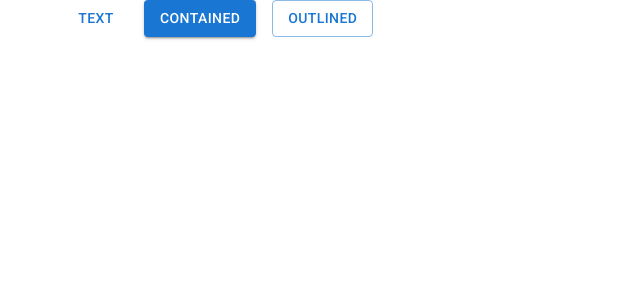
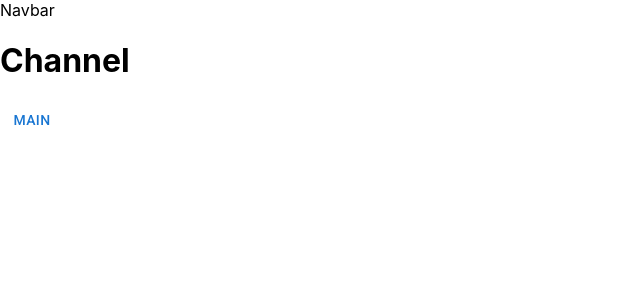
Before and after one commit to asilbek2706/Tube-v3-Clone, a React (Create React App) app: page /channel/1 in a window 1280 px wide. Shown: the top 300 px of the page, without its empty margins (0-640 px from the left). Built offline with nearby package versions, Linux system fonts and the light colour scheme.

Commit message:
feat/2: react-router-dom

```diff
--- a/package.json
+++ b/package.json
@@ -14,6 +14,7 @@
     "@testing-library/user-event": "^13.5.0",
     "react": "^19.2.4",
     "react-dom": "^19.2.4",
+    "react-router-dom": "^7.13.1",
     "react-scripts": "5.0.1",
     "web-vitals": "^2.1.4"
   },
--- a/src/components/app/app.jsx
+++ b/src/components/app/app.jsx
@@ -1,14 +1,18 @@
-import {Button, Container, Stack} from "@mui/material";
+import {Box} from "@mui/material";
+import {Route, Routes} from "react-router-dom";
+import {Channel, Main, Navbar, Search, VideoDetail} from "../index";
 
 const App = () => {
     return (
-        <Container>
-            <Stack spacing={2} direction="row">
-                <Button variant="text">Text</Button>
-                <Button variant="contained">Contained</Button>
-                <Button variant="outlined">Outlined</Button>
-            </Stack>
-        </Container>
+        <Box>
+            <Navbar />
+            <Routes>
+                <Route path="/" element={<Main />} />
+                <Route path="/channel/:id" element={<Channel />} />
+                <Route path="/video/:id" element={<VideoDetail />} />
+                <Route path="/search/:id" element={<Search />} />
+            </Routes>
+        </Box>
     )
 }
 
--- /dev/null
+++ b/src/components/channel/channel.jsx
@@ -0,0 +1,17 @@
+import {Link, useParams} from "react-router-dom";
+import {Button} from "@mui/material";
+
+const Channel = () => {
+    const params = useParams()
+
+    return (
+        <>
+            <h1>Channel</h1>
+            <Link to="/">
+                <Button>Main</Button>
+            </Link>
+        </>
+    )
+}
+
+export default Channel;
--- a/src/components/index.js
+++ b/src/components/index.js
@@ -1 +1,6 @@
 export { default as App } from './app/app';
+export { default as Main } from './main/main';
+export { default as Channel } from './channel/channel';
+export { default as Navbar } from './navbar/navbar';
+export { default as VideoDetail } from './video-detail/video-detail';
+export { default as Search } from './search/search';
--- /dev/null
+++ b/src/components/main/main.jsx
@@ -0,0 +1,12 @@
+import {Button} from "@mui/material";
+import {Link} from "react-router-dom";
+
+const Main = () => {
+    return (
+        <Link to="/channel">
+            <Button>Channel</Button>
+        </Link>
+    )
+}
+
+export default Main;
--- /dev/null
+++ b/src/components/navbar/navbar.jsx
@@ -0,0 +1,7 @@
+const Navbar = () => {
+    return (
+        <div>Navbar</div>
+    )
+}
+
+export default Navbar
--- /dev/null
+++ b/src/components/search/search.jsx
@@ -0,0 +1,7 @@
+const Search = () => {
+    return (
+        <h1>Search</h1>
+    )
+}
+
+export default Search
--- /dev/null
+++ b/src/components/video-detail/video-detail.jsx
@@ -0,0 +1,7 @@
+const VideoDetail = () => {
+    return (
+        <h1>VideoDetail</h1>
+    )
+}
+
+export default VideoDetail
--- a/src/index.js
+++ b/src/index.js
@@ -1,16 +1,19 @@
 import React from 'react';
 import ReactDOM from 'react-dom/client';
+import { App } from "./components";
+import {BrowserRouter} from "react-router-dom";
+
 import './index.css';
 import '@fontsource/roboto/300.css';
 import '@fontsource/roboto/400.css';
 import '@fontsource/roboto/500.css';
 import '@fontsource/roboto/700.css';
 
-import { App } from "./components";
-
 const root = ReactDOM.createRoot(document.getElementById('root'));
 root.render(
   <React.StrictMode>
-    <App />
+    <BrowserRouter>
+        <App />
+    </BrowserRouter>
   </React.StrictMode>
 );
```
Also changed, not shown: 1 other file (tests, documents, lock files or other folders).
